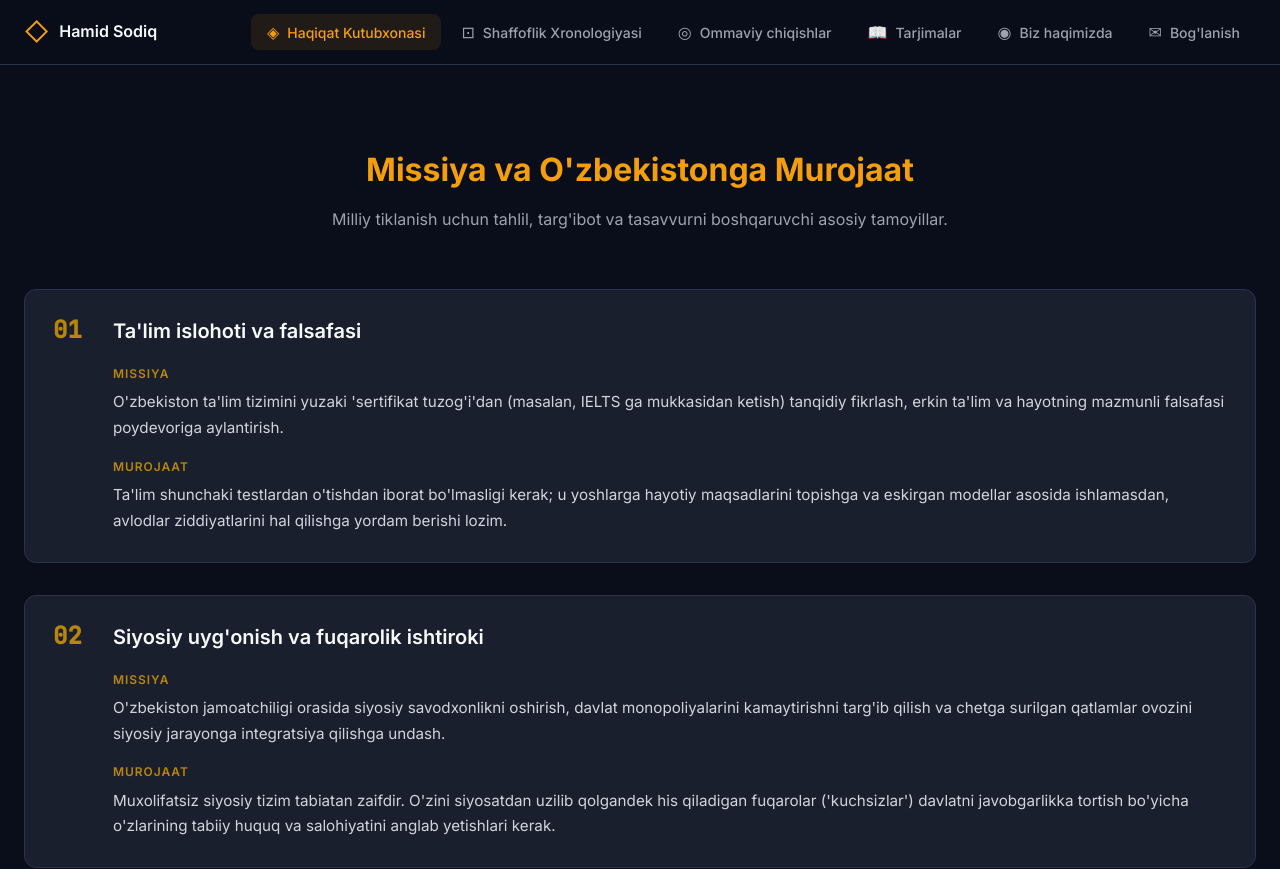
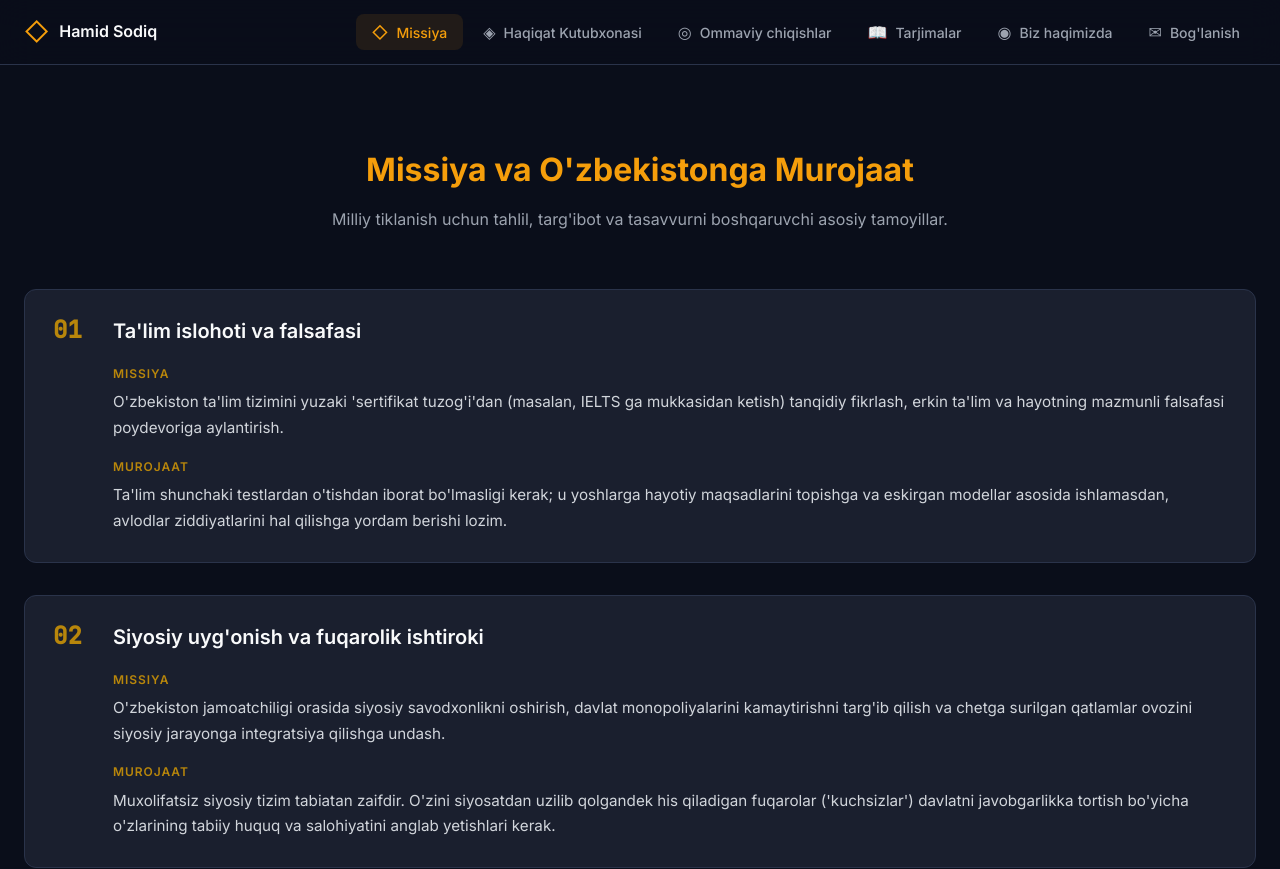
Before and after one commit to mxalimetov/hamid-sodiq, a React (Vite) app: page / in a window 1280 px wide. Shown: the top 869 px of the page. Built offline with nearby package versions, Linux system fonts and the light colour scheme.

Commit message:
fix navbar

```diff
--- a/src/App.tsx
+++ b/src/App.tsx
@@ -1,4 +1,4 @@
-import { useState, useEffect } from 'react';
+import { useState, useEffect, useRef } from 'react';
 import Navigation from './components/Navigation';
 import ConceptGraph from './components/ConceptGraph';
 import MissionUzbekistan from './components/MissionUzbekistan';
@@ -10,11 +10,12 @@ import About from './components/About';
 import Connect from './components/Connect';
 import './App.css';
 
-type Page = 'graph' | 'library' | 'timeline' | 'engagement' | 'translations' | 'about' | 'connect';
+type Page = 'graph' | 'mission' | 'library' | 'timeline' | 'engagement' | 'translations' | 'about' | 'connect';
 
 function getPageFromHash(): Page {
   const hash = window.location.hash.slice(1).toLowerCase();
   if (hash.startsWith('/graph')) return 'graph';
+  if (hash.startsWith('/mission')) return 'mission';
   if (hash.startsWith('/timeline')) return 'timeline';
   if (hash.startsWith('/engagement')) return 'engagement';
   if (hash.startsWith('/translations')) return 'translations';
@@ -32,8 +33,14 @@ export default function App() {
     return () => window.removeEventListener('hashchange', onHashChange);
   }, []);
 
+  const initialLoad = useRef(true);
+
   useEffect(() => {
-    if (page === 'graph' || page === 'library') return;
+    if (initialLoad.current) {
+      initialLoad.current = false;
+      return;
+    }
+    if (page === 'graph') return;
     const id = `section-${page}`;
     const el = document.getElementById(id);
     if (el) {
--- a/src/components/Navigation.tsx
+++ b/src/components/Navigation.tsx
@@ -8,15 +8,15 @@ interface NavigationProps {
 }
 
 const tabs: { id: string; icon: string; labelKey: string }[] = [
+  { id: 'mission', icon: '◇', labelKey: 'nav.mission' },
   { id: 'library', icon: '◈', labelKey: 'nav.library' },
-  { id: 'timeline', icon: '⊡', labelKey: 'nav.timeline' },
   { id: 'engagement', icon: '◎', labelKey: 'nav.engagement' },
   { id: 'translations', icon: '📖', labelKey: 'nav.translations' },
   { id: 'about', icon: '◉', labelKey: 'nav.about' },
   { id: 'connect', icon: '✉', labelKey: 'nav.connect' },
 ];
 
-const sectionTabs = new Set(['library', 'timeline', 'engagement', 'translations', 'about', 'connect']);
+const sectionTabs = new Set(['mission', 'library', 'timeline', 'engagement', 'translations', 'about', 'connect']);
 
 export default function Navigation({ onNavigate, currentPage }: NavigationProps) {
   const { t } = useI18n();
--- a/src/i18n/en.ts
+++ b/src/i18n/en.ts
@@ -3,6 +3,7 @@ export const en = {
     brand: 'Hamid Sodiq',
     subtitle: '',
     graph: 'Kontsept Grafi',
+    mission: 'Missiya',
     library: 'Haqiqat Kutubxonasi',
   timeline: 'Shaffoflik Xronologiyasi',
   engagement: 'Ommaviy chiqishlar',
--- a/src/i18n/uz.ts
+++ b/src/i18n/uz.ts
@@ -3,6 +3,7 @@ export const uz = {
     brand: 'Hamid Sodiq',
     subtitle: '',
     graph: 'Kontsept Grafi',
+    mission: 'Missiya',
     library: 'Haqiqat Kutubxonasi',
   timeline: 'Shaffoflik Xronologiyasi',
   engagement: 'Ommaviy chiqishlar',
--- a/src/types.ts
+++ b/src/types.ts
@@ -61,7 +61,7 @@ export interface MissionItem {
   message: string;
 }
 
-export type TabId = 'graph' | 'library' | 'timeline' | 'engagement' | 'translations' | 'about' | 'connect';
+export type TabId = 'graph' | 'mission' | 'library' | 'timeline' | 'engagement' | 'translations' | 'about' | 'connect';
 
 export interface SimNode {
   id: string;
```
